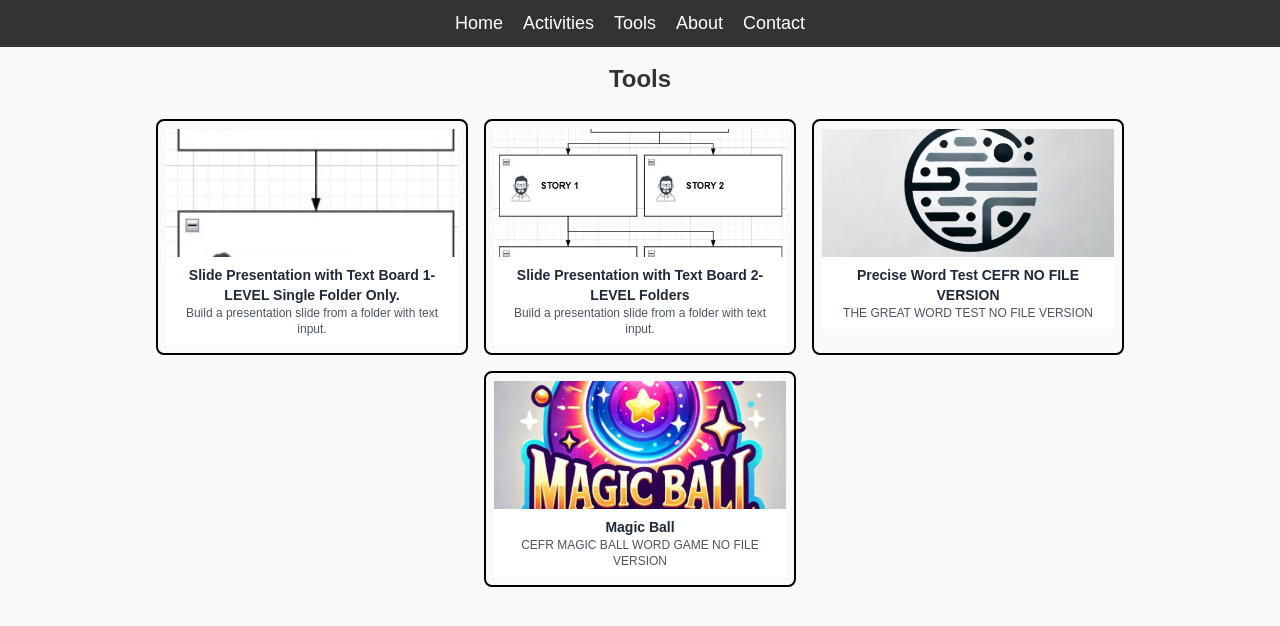
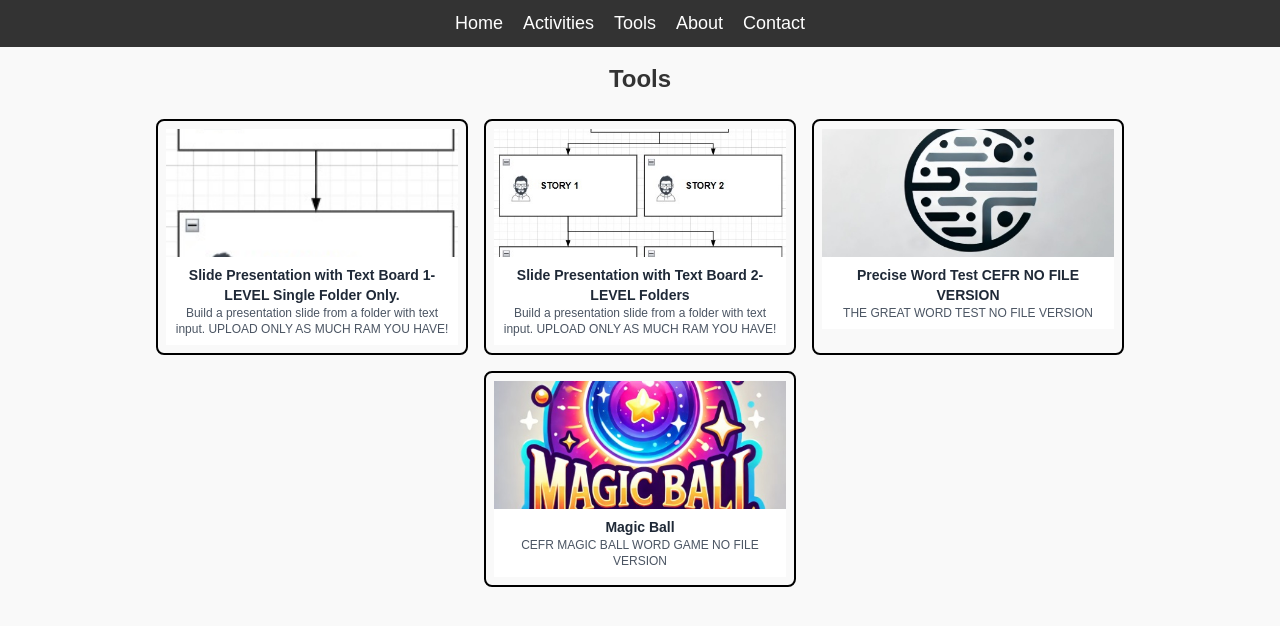
Before and after one commit to teachtudor/main, a Next.js app: page /Tools in a window 1280 px wide. Shown: the top 626 px of the page. Built offline with nearby package versions, Linux system fonts and the light colour scheme.

Commit message:
Tools page text update

```diff
--- a/src/app/Tools/page.js
+++ b/src/app/Tools/page.js
@@ -13,13 +13,13 @@ const blogPosts = [
     id: 1,
     title: "Slide Presentation with Text Board 1-LEVEL Single Folder Only.",
     image: "/1level.jpg", // Ensure this is the correct path
-    description: "Build a presentation slide from a folder with text input.",
+    description: "Build a presentation slide from a folder with text input.  UPLOAD ONLY AS MUCH RAM YOU HAVE!",
   },
   {
     id: 2,
     title: "Slide Presentation with Text Board 2-LEVEL Folders",
     image: "/2level.jpg", // Ensure this is the correct path
-    description: "Build a presentation slide from a folder with text input.",
+    description: "Build a presentation slide from a folder with text input. UPLOAD ONLY AS MUCH RAM YOU HAVE!",
   },
   // {
   //   id: 3,
```
